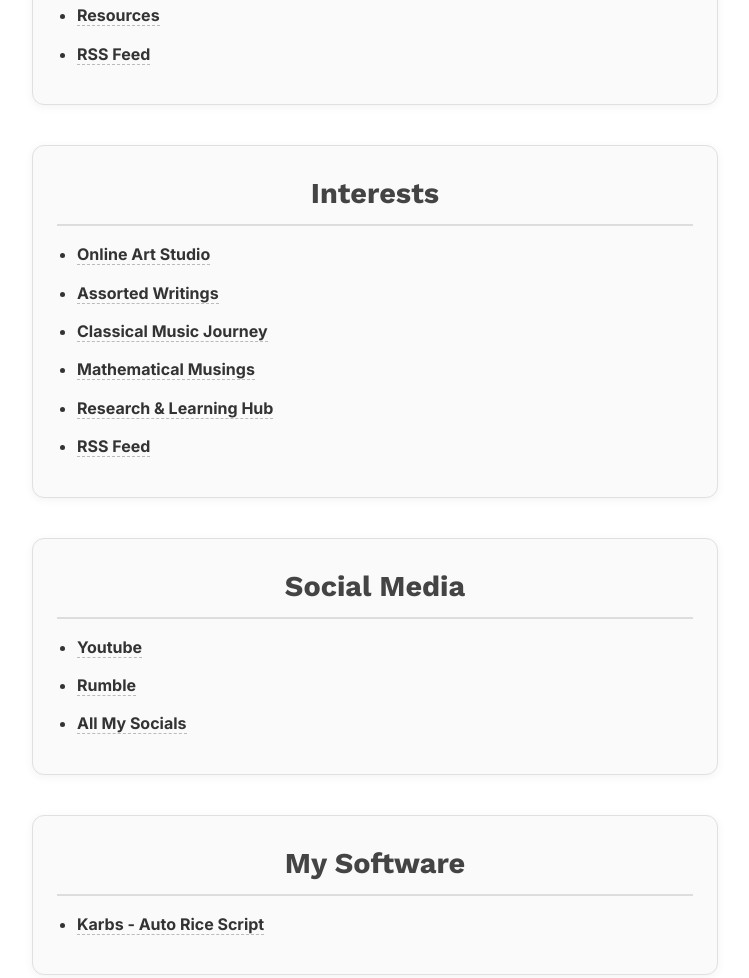
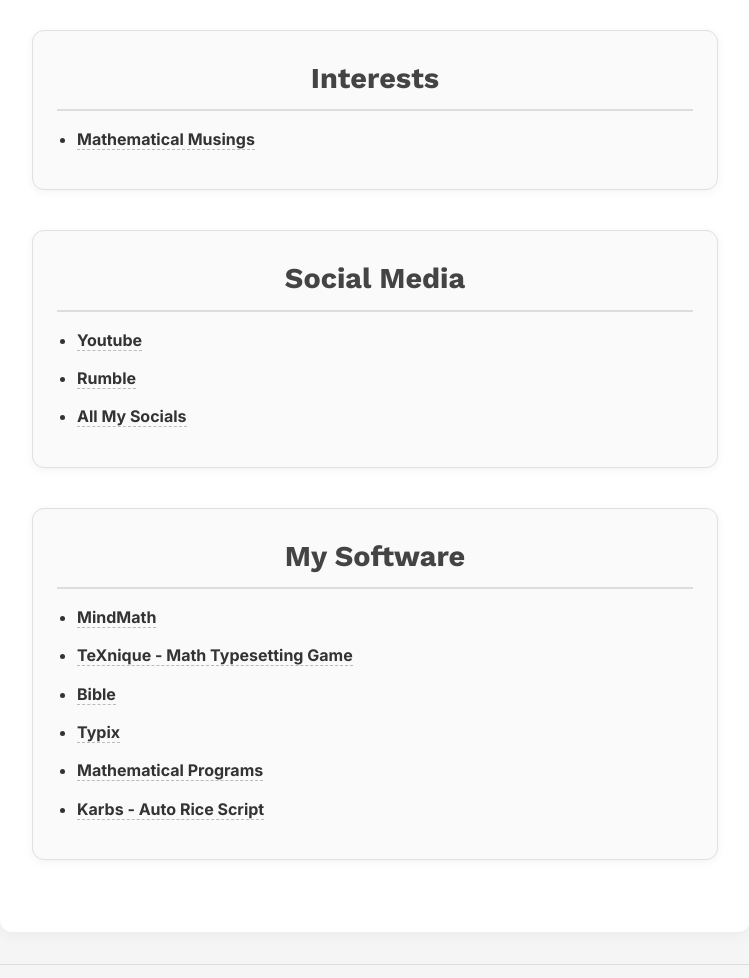
Before and after one commit to krisyotam/krisyotam.xyz, a plain HTML site: page index.html in a window 1280 px wide. Shown: the part 1144-2122 px from the top of the page, without its empty margins (265-1014 px from the left). Drawn offline with nearby package versions, Linux system fonts and the light colour scheme; files whose address does not match are found by name; a web font is replaced by a local one.

Commit message:
hide unused links

```diff
--- a/index.html
+++ b/index.html
@@ -34,8 +34,8 @@
   <section class="links">
     <h2>Stats</h2>
     <ul>
-      <li><a href="https://krisrecipebook.vercel.app/">Recipes</a></li>
-      <li><a href="https://gitserver.vercel.app/">Diet</a></li>
+      <!-- <li><a href="https://krisrecipebook.vercel.app/">Recipes</a></li> -->
+      <!-- <li><a href="https://gitserver.vercel.app/">Diet</a></li> -->
       <li><a href="/pages/html/library.html">Library</a></li>
       <li><a href="https://readinglog.vercel.app/">Reading Log</a></li>
     </ul>
@@ -49,19 +49,16 @@
       <li><a href="https://gitserver.vercel.app/">Programs</a></li>
       <li><a href="/pages/html/donate.html">Donate</a></li>
       <li><a href="/pages/html/resources.html">Resources</a></li>
-      <li><a href="/index.xml">RSS Feed</a></li>
     </ul>
   </section>
 
   <section class="links">
     <h2>Interests</h2>
     <ul>
-      <li><a href="https://krisatelier.vercel.app/">Online Art Studio</a></li>
-      <li><a href="https://kriswrites.vercel.app/">Assorted Writings</a></li>
-      <li><a href="https://krismusic.vercel.app/">Classical Music Journey</a></li>
+       <!-- <li><a href="https://krisatelier.vercel.app/">Online Art Studio</a></li> -->
+       <!-- <li><a href="https://kriswrites.vercel.app/">Assorted Writings</a></li> -->
+       <!-- <li><a href="https://krismusic.vercel.app/">Classical Music Journey</a></li> -->
       <li><a href="https://krismathblog.vercel.app/">Mathematical Musings</a></li>
-      <li><a href="/pages/html/resources.html">Research & Learning Hub</a></li>
-      <li><a href="/index.xml">RSS Feed</a></li>
     </ul>
   </section>
 
@@ -77,10 +74,16 @@
   <section class="projects">
     <h2>My Software</h2>
     <ul>
+      <li><a href="https://kristoo.xyz">MindMath</a></li>
+      <li><a href="https://github.com/krisyotam/TeXnique">TeXnique - Math Typesetting Game</a></li>
+      <li><a href="https://1611bible.vercel.app/bible.berinaniesh.xyz/index.html">Bible</a></li>
+      <li><a href="https://typix.vercel.app/">Typix</a></li>
+      <li><a href="https://github.com/krisyotam/mathprogs">Mathematical Programs</a></li>
       <li><a href="https://kristoo.xyz">Karbs - Auto Rice Script</a></li>
     </ul>
   </section>
 
+  <!--
   <section class="Teachings">
     <h2>My Teachings</h2>
     <ul>
@@ -91,8 +94,9 @@
       <li><a href="https://krislinkinbio.vercel.app/">All Blog Links</a></li>
     </ul>
   </section>
+ -->
 
-
+<!--
   <section class="companies">
     <h2>My Companies</h2>
     <ul>
@@ -105,8 +109,11 @@
       <li><a href="https://krisyotam.com">0ffl1n3 (Simple Software)</a></li>
 
     </ul>
+    -->
   </section>
 </main>
+
+
 
 <!-- Footer -->
 <footer>
```
